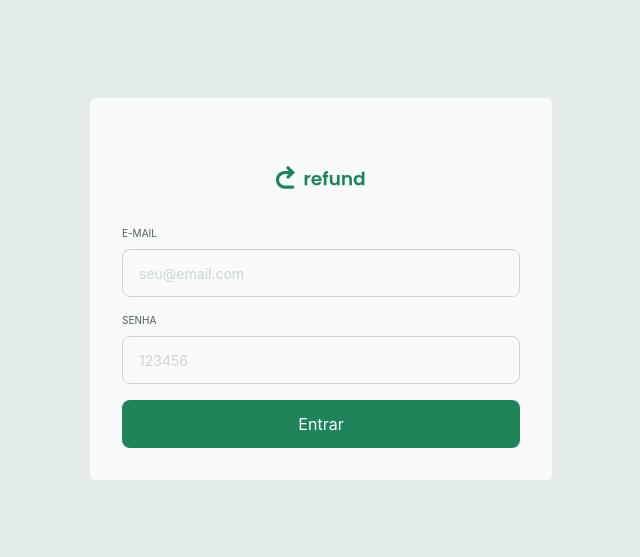
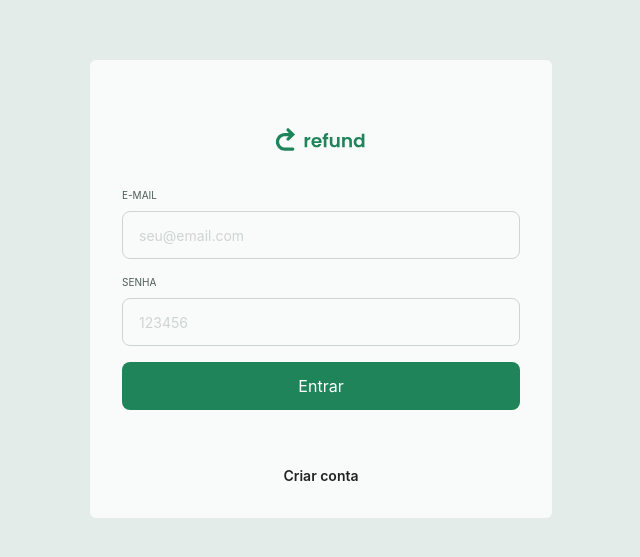
Before and after one commit to thamiressarges/refund, a React (Vite) app: page / in a window 1280 px wide. Shown: the part 111-668 px from the top of the page, without its empty margins (319-959 px from the left). Built offline with nearby package versions, Linux system fonts and the light colour scheme.

Commit message:
feat: adiciona link para criação de conta na tela de login

```diff
--- a/src/pages/SignIn.tsx
+++ b/src/pages/SignIn.tsx
@@ -34,5 +34,9 @@ export function SignIn(){
             />
 
         <Button type="submit" isLoading={isLoading}>Entrar</Button>
+
+        <a href="/signup" className="text-sm font-semibold text-gray-100 mt-10 bb-4 text-center hover:text-green-800 transition ease-linear">
+            Criar conta
+        </a>
     </form>
 }
```
